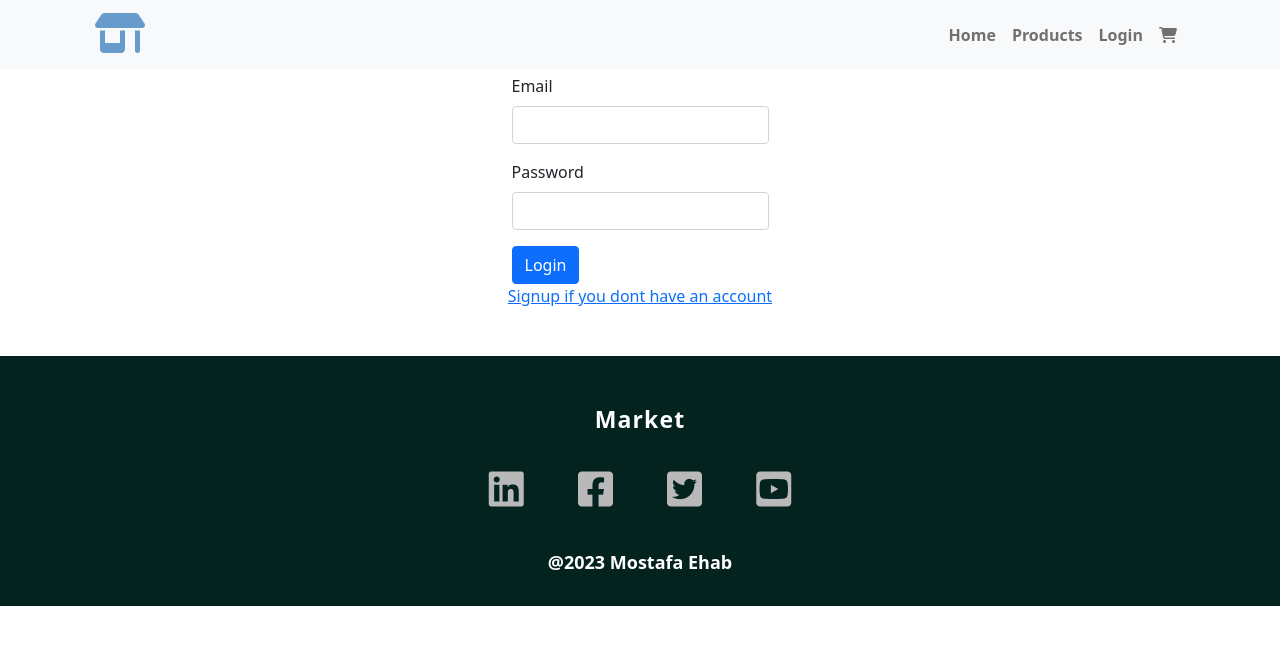
After one commit to mostafaehab96/Handmade, a Flask app: page /login in a window 1280 px wide. The commit adds this page. Shown: the top 645 px of the page. Run offline with Flask 3, Linux system fonts and the light colour scheme; some libraries are stand-ins or nearby versions.

Commit message:
Add login form

```diff
--- a/main.py
+++ b/main.py
@@ -11,6 +11,7 @@ app.config['SECRET_KEY'] = '8BYkEfBA6O6donzWlSihBXox7C0sKR6b'
 Bootstrap5(app)
 ckeditor = CKEditor(app)
 
+
 class SignupForm(FlaskForm):
     name = StringField('Name', validators=[DataRequired()])
     email = EmailField('Email', validators=[DataRequired(), Email()])
@@ -19,14 +20,21 @@ class SignupForm(FlaskForm):
     password_confirm = PasswordField('Confirm Password', validators=[DataRequired()])
     address = StringField('Address', validators=[DataRequired()])
     postal_code = StringField('Postal Code', validators=[DataRequired()])
-    about = CKEditorField('About',  validators=[DataRequired()])
-    confirm = SubmitField()
+    about = CKEditorField('About', validators=[DataRequired()])
+    confirm = SubmitField('Confirm')
+
+
+class LoginFrom(FlaskForm):
+    email = EmailField('Email', validators=[DataRequired(), Email()])
+    password = PasswordField('Password', validators=[DataRequired(), Email()])
+    login = SubmitField('Login')
 
 
 @app.route('/', strict_slashes=False)
 def home():
     products = storage.all("Product")
     return render_template("home.html", products=products)
+
 
 @app.route('/products/<product_id>')
 def show_product(product_id):
@@ -41,5 +49,11 @@ def signup():
 
     return render_template('signup.html', form=sign_form)
 
+
+@app.route('/login')
+def login():
+    login_form = LoginFrom()
+    return render_template('login.html', form=login_form)
+
 if __name__ == "__main__":
     app.run()
--- a/templates/header.html
+++ b/templates/header.html
@@ -37,7 +37,7 @@
                     <a class="nav-link" href="#">Products</a>
                 </li>
                 <li class="nav-item">
-                    <a class="nav-link" href="#">Login</a>
+                    <a class="nav-link" href="{{ url_for('login') }}">Login</a>
                 </li>
                 <li class="nav-item">
                     <a class="nav-link" href="#">
--- /dev/null
+++ b/templates/login.html
@@ -0,0 +1,11 @@
+{% include 'header.html' %}
+
+<div class="container sign_form">
+    {% from 'bootstrap5/form.html' import render_form %}
+    {{ render_form(form) }}
+</div>
+<div class="container">
+    <a href="{{ url_for('signup') }}">Signup if you dont have an account</a>
+</div>
+
+{% include 'footer.html' %}
```
